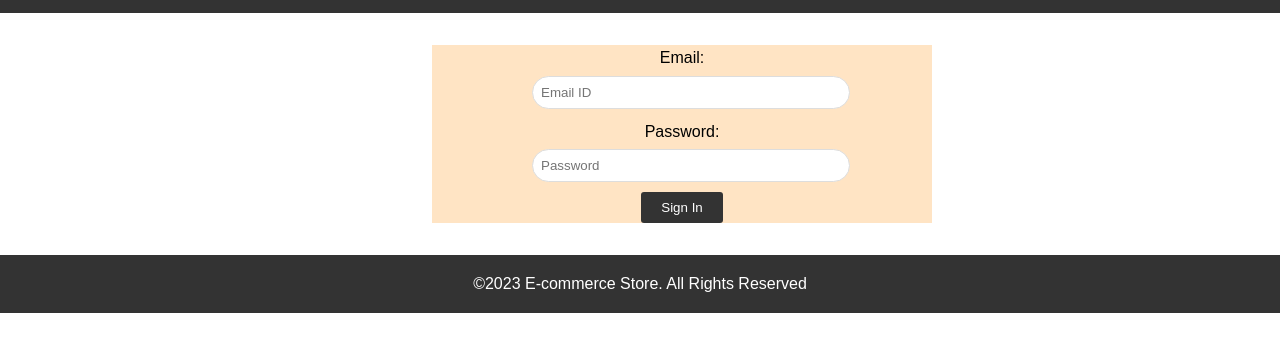
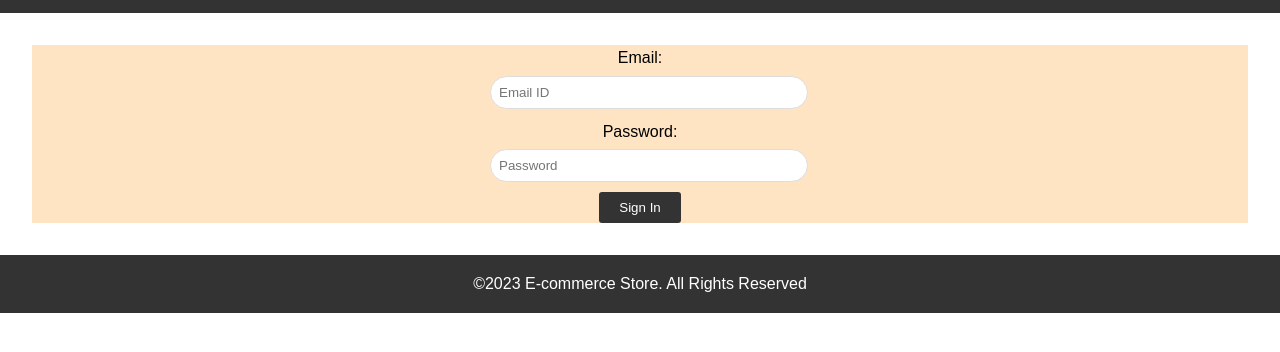
Before and after one commit to NikhilShetty-109/ecommerce.github.io, a plain HTML site: page signin.html in a window 1280 px wide. Shown: the part 70-422 px from the top of the page. Drawn offline with Linux system fonts and the light colour scheme.

Commit message:
ecommerce

```diff
--- a/style.css
+++ b/style.css
@@ -53,7 +53,5 @@ button:hover{
 }
 .login{
     background-color: bisque;
-    width: 500px;
-    position: relative;
-    left: 400px;
+    width:auto;
 }
```
